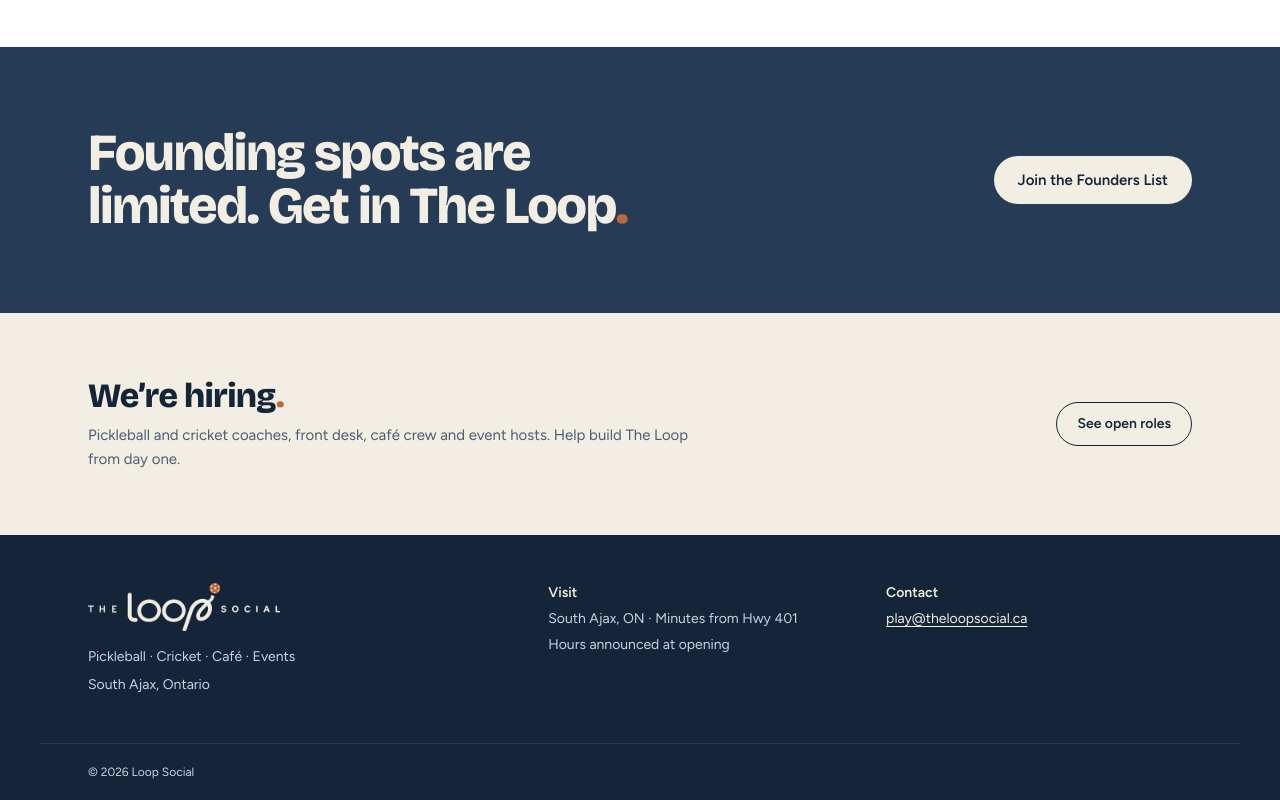
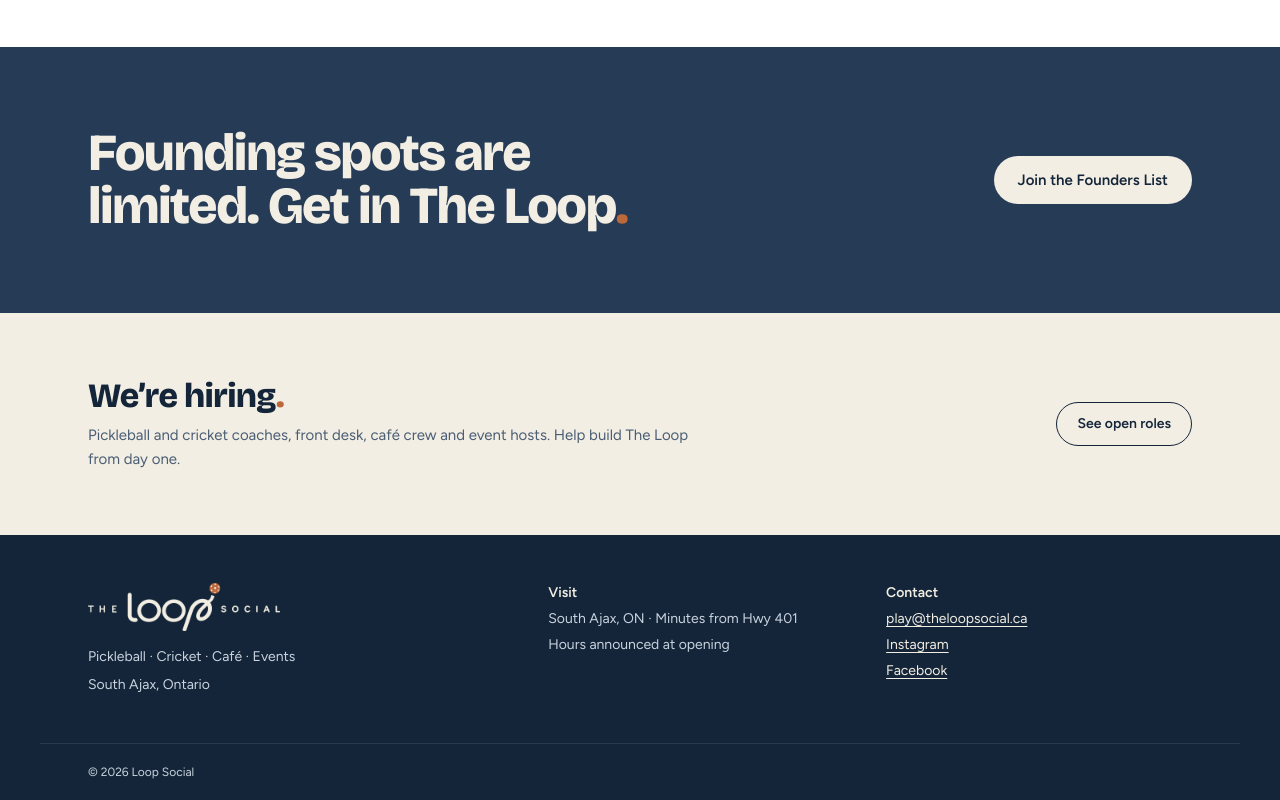
Before and after one commit to shaheertiger/the-loop-social-club, a Next.js app: page / in a window 1280 px wide. Shown: the part 4078-4878 px from the top of the page. Built offline with nearby package versions, Linux system fonts and the light colour scheme; no server answers.

Commit message:
Add Instagram and Facebook links to footer
Co-Authored-By: Claude Opus 5.5 <noreply@anthropic.com>
Claude-Session: https://claude.ai/code/session_01VNUkgyHuA1uLDgDQYHQCL9

```diff
--- a/app/_lib/site.ts
+++ b/app/_lib/site.ts
@@ -2,7 +2,8 @@
 export const site = {
   email: "play@theloopsocial.ca",
   // Leave empty to hide the link until the real profile URL is known.
-  instagramUrl: "",
+  instagramUrl: "https://www.instagram.com/theloopsocial.ca/",
+  facebookUrl: "https://www.facebook.com/profile.php?id=61595213252101",
   tiktokUrl: "",
   // Where form submissions are delivered (FormSubmit AJAX endpoint).
   signupEndpoint: "https://formsubmit.co/ajax/play@theloopsocial.ca",
--- a/app/_website/Website.tsx
+++ b/app/_website/Website.tsx
@@ -42,6 +42,7 @@ const DAY = [
 
 const SOCIAL = [
   { label: "Instagram", href: site.instagramUrl },
+  { label: "Facebook", href: site.facebookUrl },
   { label: "TikTok", href: site.tiktokUrl },
 ].filter((s) => s.href);
 
@@ -315,7 +316,7 @@ export function Website() {
             {SOCIAL.length > 0 && (
               <div className="flex flex-wrap gap-5">
                 {SOCIAL.map((s) => (
-                  <a key={s.label} href={s.href} className="text-cream underline">
+                  <a key={s.label} href={s.href} target="_blank" rel="noopener noreferrer" className="text-cream underline">
                     {s.label}
                   </a>
                 ))}
--- a/app/page.tsx
+++ b/app/page.tsx
@@ -425,8 +425,23 @@ export default function ComingSoon() {
               {site.email}
             </a>
             {site.instagramUrl && (
-              <a href={site.instagramUrl} className="text-cream underline underline-offset-4 hover:text-white">
+              <a
+                href={site.instagramUrl}
+                target="_blank"
+                rel="noopener noreferrer"
+                className="text-cream underline underline-offset-4 hover:text-white"
+              >
                 Instagram
+              </a>
+            )}
+            {site.facebookUrl && (
+              <a
+                href={site.facebookUrl}
+                target="_blank"
+                rel="noopener noreferrer"
+                className="text-cream underline underline-offset-4 hover:text-white"
+              >
+                Facebook
               </a>
             )}
           </div>
```
